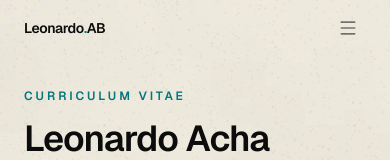
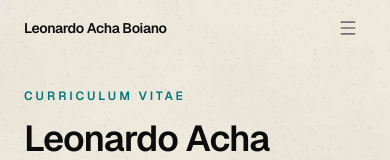
Before and after one commit to leonardoAB1/leonardoachaboiano.com, a Next.js app: page /en/cv in a window 390 px wide. Shown: the top 160 px of the page. Built offline with nearby package versions, Linux system fonts and the light colour scheme.

Commit message:
fix: restore full name in mobile navbar

```diff
--- a/src/components/layout/Navbar.tsx
+++ b/src/components/layout/Navbar.tsx
@@ -36,20 +36,13 @@ export function Navbar(): ReactElement {
         <Link
           href="/"
           className={cn(
-            "text-sm font-semibold tracking-tight transition-colors",
+            "whitespace-nowrap text-sm font-semibold tracking-tight transition-colors",
             overHero
               ? "text-white hover:text-white/80"
               : "text-ink-1 hover:text-brand",
           )}
         >
-          <span className="hidden sm:inline">{siteConfig.name}</span>
-          <span className="sm:hidden">
-            Leonardo
-            <span className={cn(overHero ? "text-white/80" : "text-brand")}>
-              .
-            </span>
-            AB
-          </span>
+          {siteConfig.name}
         </Link>
 
         <div className="hidden sm:flex items-center gap-5 lg:gap-6">
```
